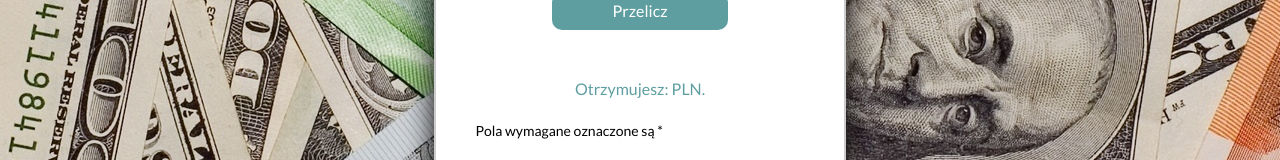
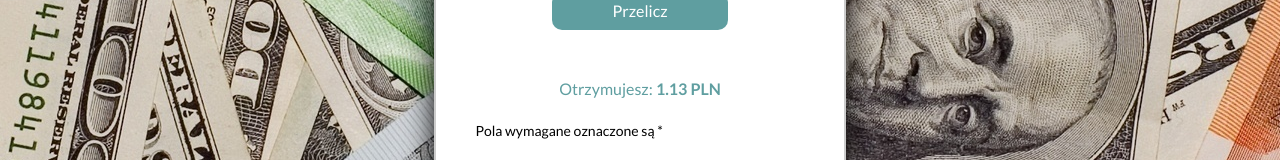
Before and after one commit to anna-wojcik/currency-converter-react, a React (Create React App) app: page / in a window 1280 px wide. Both pictures are taken after typing "5" into the empty fields and a click on the button "Przelicz". Shown: the part 451-611 px from the top of the page. Built offline with nearby package versions, Linux system fonts and the light colour scheme.

Commit message:
result amount interaction

```diff
--- /dev/null
+++ b/src/Form/ResultAmount/index.js
@@ -0,0 +1,15 @@
+const ResultAmount = ({ result }) => {
+    return (
+        <span>
+            {result && (
+                <>
+                    <strong
+                        > {result.toAmount.toFixed(2)} PLN
+                    </strong>
+                </>
+            )}
+        </span>
+    )
+};
+
+export default ResultAmount;
--- a/src/Form/index.js
+++ b/src/Form/index.js
@@ -2,6 +2,7 @@ import { useState } from "react";
 import { currencies } from "../currencies";
 import "./style.css";
 import ResultRate from "./ResultRate";
+import ResultAmount from "./ResultAmount";
 
 const Form = ({ result, calculateResult }) => {
   const [currency, setCurrency] = useState(currencies[0].shortName);
@@ -62,7 +63,8 @@ const Form = ({ result, calculateResult }) => {
         </p>
         <button className="form__button">Przelicz</button>
         <p className="form__paragraph--centered">
-          Otrzymujesz:<span></span> PLN.
+          Otrzymujesz:
+          <ResultAmount result={result} />
         </p>
         <p className="form__paragraph--fontSmall">Pola wymagane oznaczone są *</p>
       </fieldset>
```
